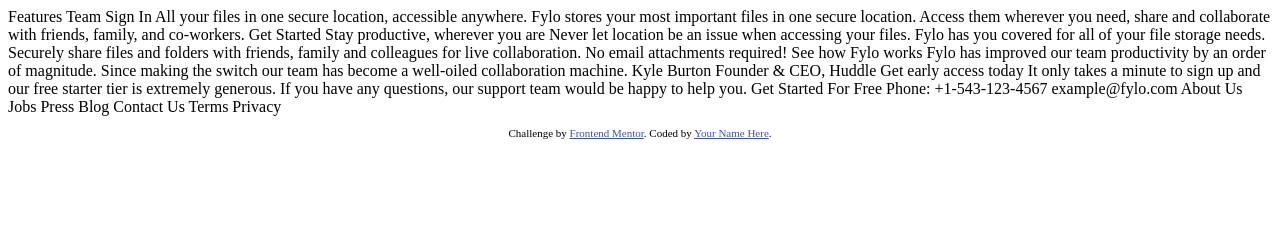
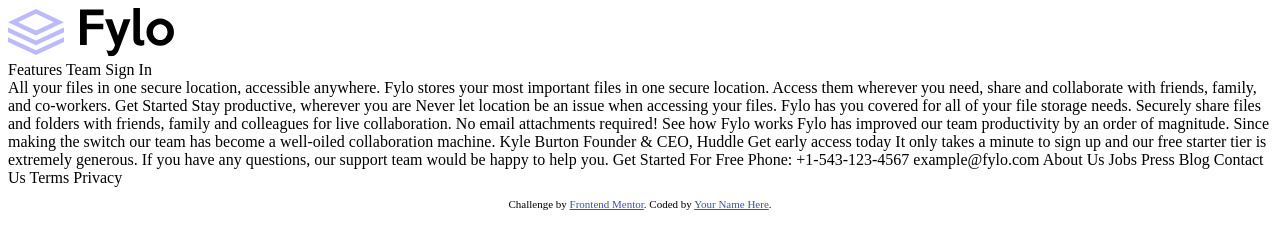
Before and after one commit to Dannodann/Fylo-page, a plain HTML site: page index.html in a window 1280 px wide. Drawn offline with Linux system fonts and the light colour scheme.

Commit message:
Nav structure

```diff
--- a/index.html
+++ b/index.html
@@ -18,10 +18,16 @@
 </head>
 <body>
 
-  Features
-  Team
-  Sign In
-
+  <header>
+    <a href="index.html">
+      <img src="/images/logo.svg" alt="logo">
+    </a>
+  <nav>
+    Features
+    Team
+    Sign In
+  </nav>
+  </header>
 
   All your files in one secure location, accessible anywhere.
 
```
